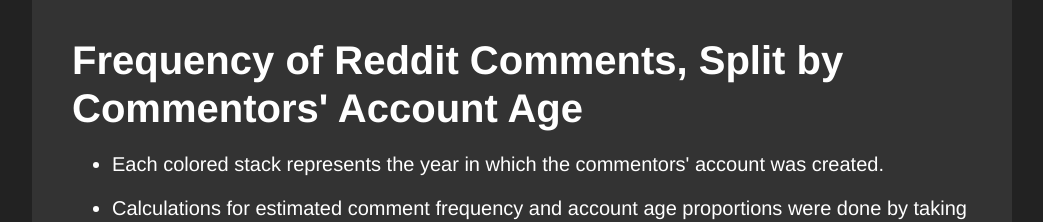
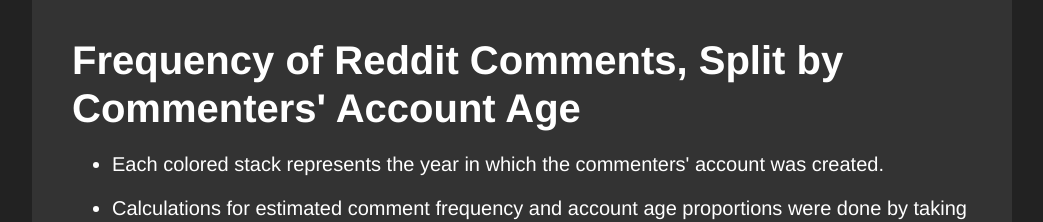
Before and after one commit to jamm-es/lookatnum-com, a React (Create React App) app: page /reddit-account-age in a window 1280 px wide. Shown: the top 222 px of the page, without its empty margins (118-1161 px from the left). Built offline with nearby package versions, Linux system fonts and the light colour scheme.

Commit message:
Correct spelling mistake

```diff
--- a/src/reddit-account-age/RedditAccountAge.jsx
+++ b/src/reddit-account-age/RedditAccountAge.jsx
@@ -444,9 +444,9 @@
         <Helmet>
           <title>Reddit Account Ages</title>
         </Helmet>
-        <h1>Frequency of Reddit Comments, Split by Commentors' Account Age</h1>
+        <h1>Frequency of Reddit Comments, Split by Commenters' Account Age</h1>
         <ul>
-          <li className='seperate'>Each colored stack represents the year in which the commentors' account was created.</li>
+          <li className='seperate'>Each colored stack represents the year in which the commenters' account was created.</li>
           <li className='seperate'>Calculations for estimated comment frequency and account age proportions were done by taking a randomized sample of all Reddit comments at even intervals till January 1, 2006.</li>
           <li className='seperate'>Mouse over to view proportional breakdown per account year.</li>
         </ul>
```
